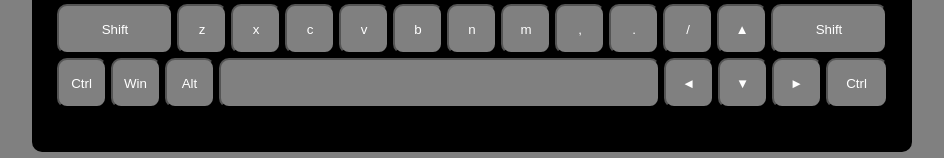
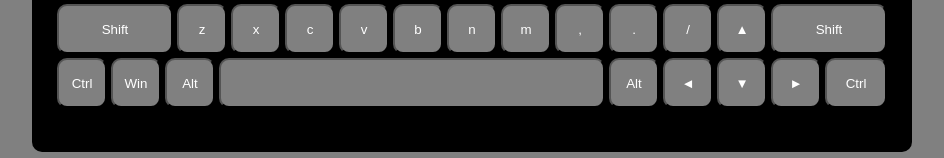
Before and after one commit to Advicel/virtual-keyboard, a plain HTML site: page index.html in a window 1280 px wide. Shown: the part 424-582 px from the top of the page, without its empty margins (168-1112 px from the left). Drawn offline with Linux system fonts and the light colour scheme.

Commit message:
Revert "fix: delete odd button"
This reverts commit 521c3b61e5abccd73f2f9d0dd5de51cbe7f9c268.

```diff
--- a/script.js
+++ b/script.js
@@ -58,6 +58,7 @@ const buttons = [
     { code: 'MetaLeft', en: 'Win', ru: 'Win', printable: false },
     { code: 'AltLeft', en: 'Alt', ru: 'Alt', printable: false },
     { code: 'Space', en: ' ', ru: ' ', printable: true },
+    { code: 'AltRight', en: 'Alt', ru: 'Alt', printable: false },
     { code: 'ArrowLeft', en: '◄', ru: '◄', printable: true },
     { code: 'ArrowDown', en: '▼', ru: '▼', printable: true },
     { code: 'ArrowRight', en: '►', ru: '►', printable: true },
@@ -145,6 +146,7 @@ onClick = (event)=>{
     }
 }
 onButtonAction(button){
+    console.log(button);
     if(button.printable){
         this.printLetter(button);
         return;
@@ -250,6 +252,7 @@ changeLanguage(){
     this.fillButtonsNames();
 }
 
+
 setCursorPosition(position) {
     this.elements.textarea.selectionStart = position;
     this.elements.textarea.selectionEnd = position;
@@ -313,6 +316,22 @@ function createKeys(){
     return keysFragment;
 
 }
+
+
+
+
+
+
+
+
+
+
+
+
+
+
+
+
 window.addEventListener('load', () => {
     const keyboard = new Keyboard();
     const element = document.createElement('div');
--- a/style.css
+++ b/style.css
@@ -63,7 +63,7 @@ body{
     width: 123px;
 }
 .space{
-    width: 441px;
+    width: 386px;
 }
 .shift{
     width:116px;
```
